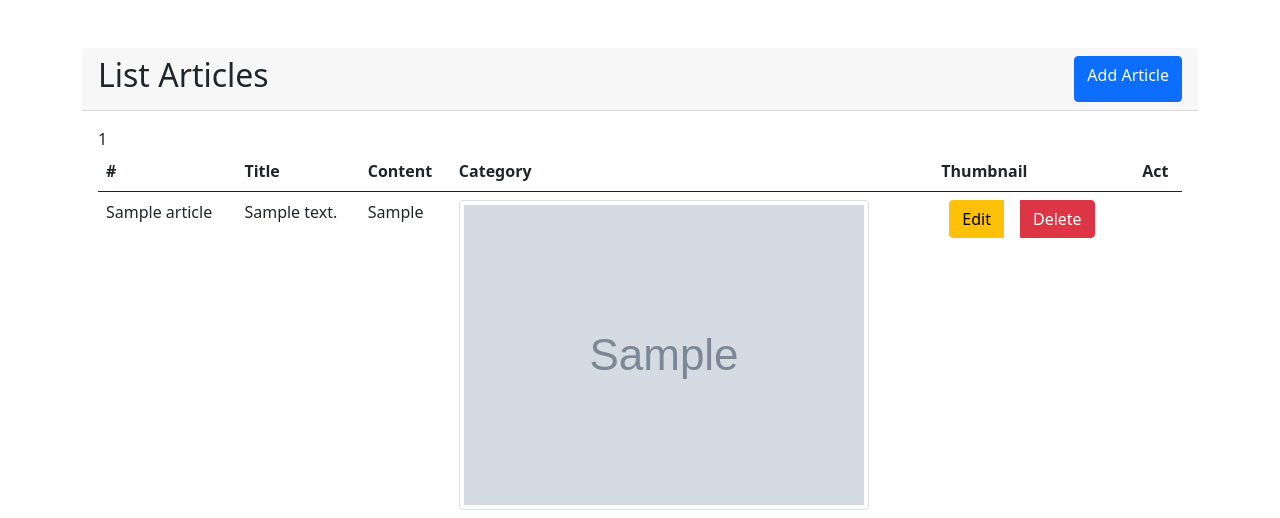
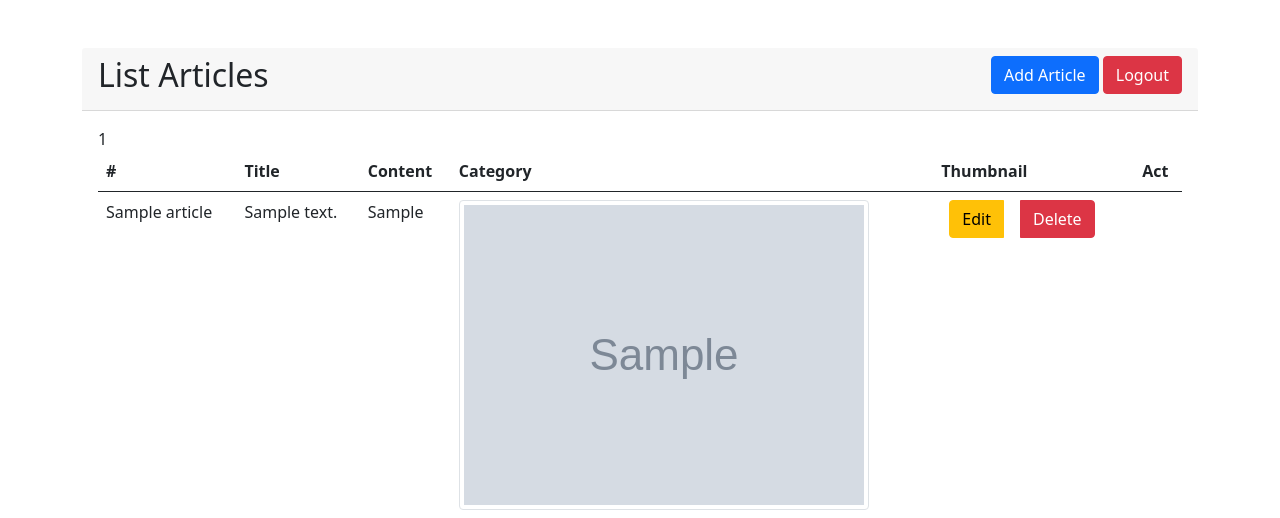
Before and after one commit to zaxchaxs/PBW-8, a PHP site: page / in a window 1280 px wide. Shown: the top 518 px of the page. Run offline with PHP 8.4, Linux system fonts and the light colour scheme; tables that the repository leaves empty or names only in its code hold one stand-in row (values such as "Sample post"); grey boxes marked "Sample" are stand-in pictures.

Commit message:
minor change

```diff
--- a/index.php
+++ b/index.php
@@ -7,6 +7,9 @@
 </head>
 
 <body>
+
+    <!-- Validation below for user to ensure that they are already logged -->
+
     <div class="container my-5">
         <div class="row">
 
@@ -27,7 +30,10 @@
                     <div class="card-header">
                         <div class="d-flex justify-content-between">
                             <h2>List Articles</h2>
-                            <a href="add.php" class="btn btn-primary">Add Article</a>
+                            <div>
+                                <a href="add.php" class="btn btn-primary">Add Article</a>
+                                <a href="auth/logout.php" class="btn btn-danger">Logout</a>
+                            </div>
                         </div>
                     </div>
                     <div class="card-body">
```
